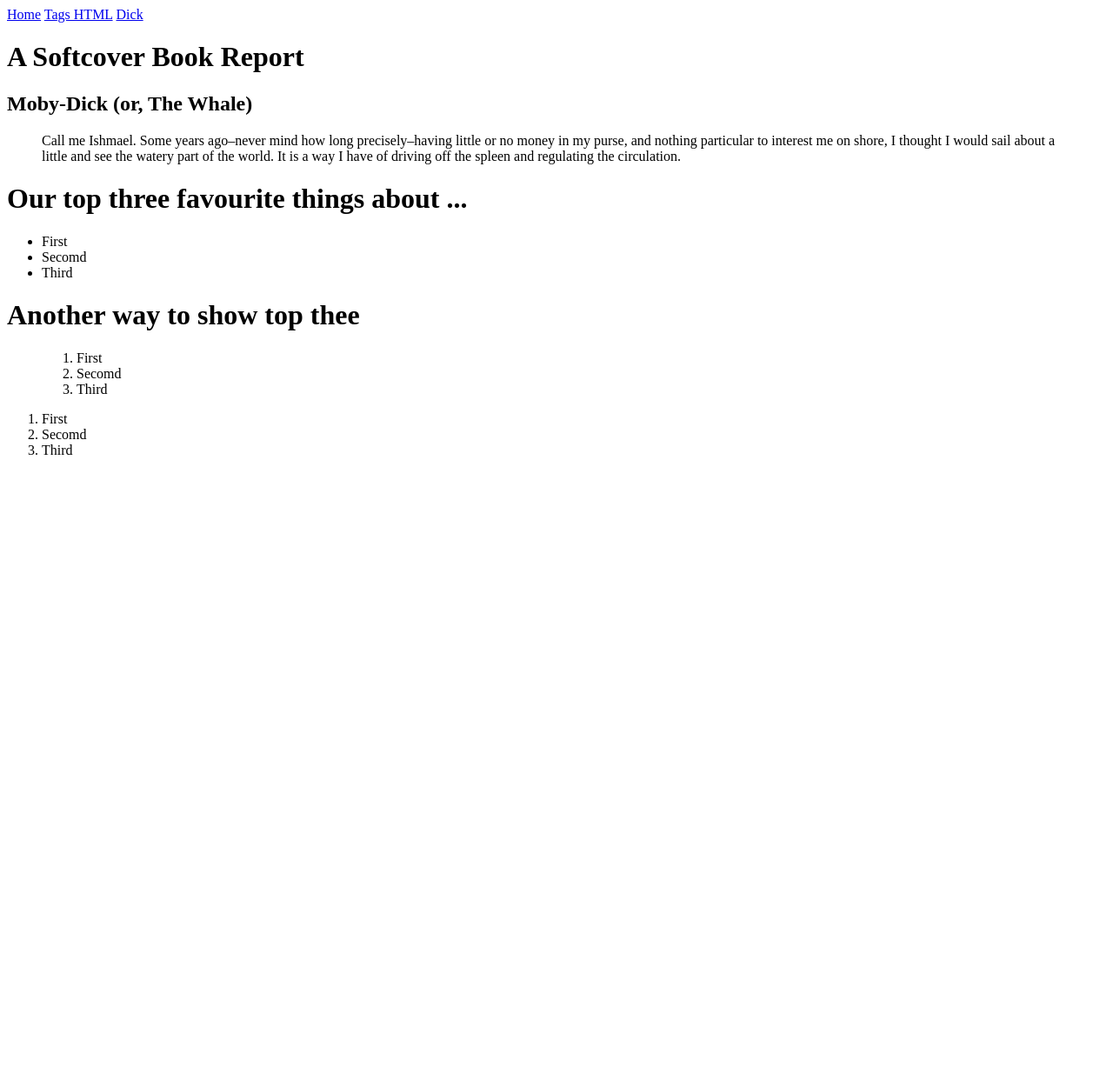
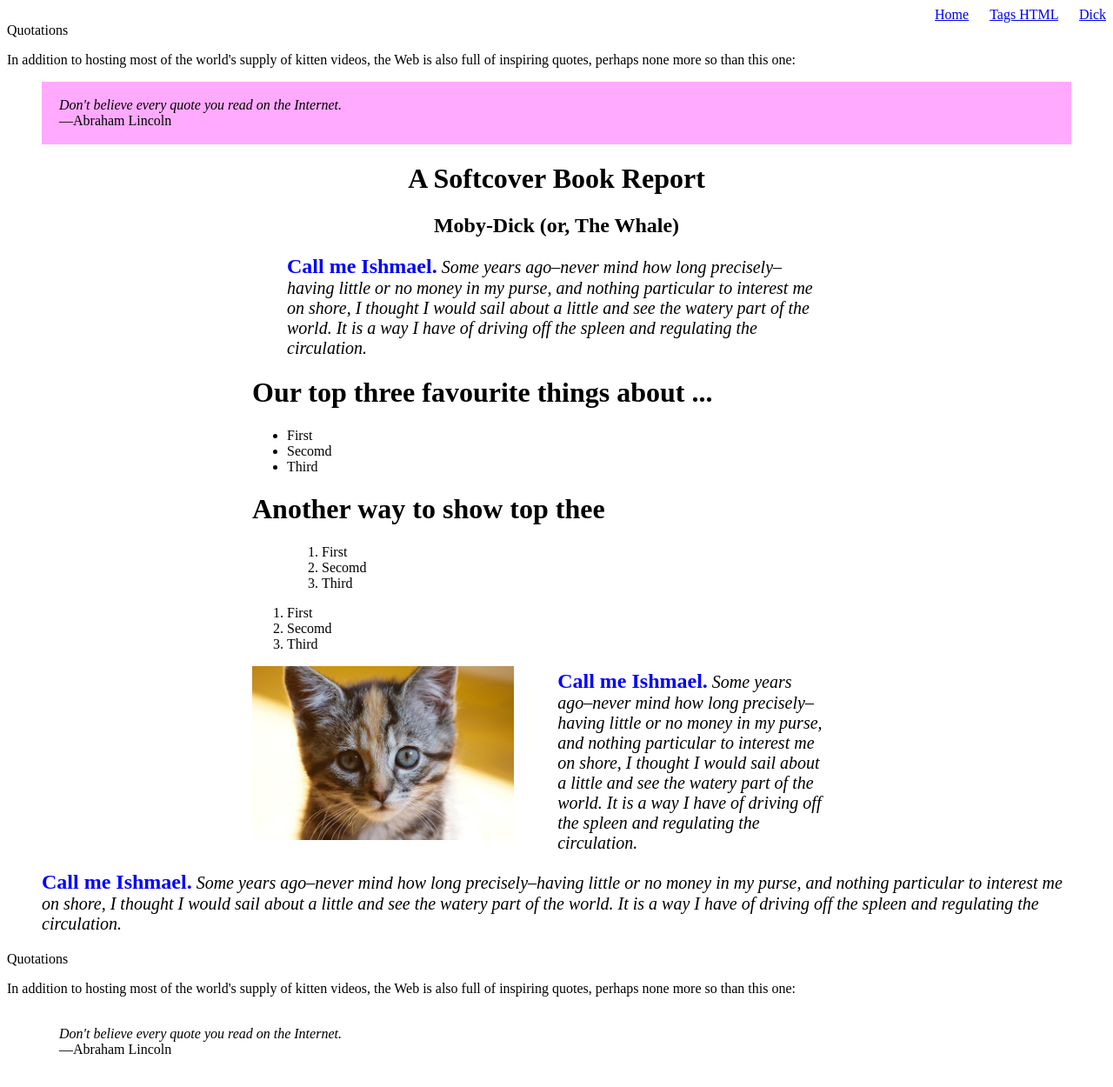
Before and after one commit to Sancko/website_html, a plain HTML site: page dick.html in a window 1280 px wide. Shown: the whole page at 87% size. Before the commit the page ends 800 px from the top, so only its background shows below. Drawn offline with Linux system fonts and the light colour scheme.

Commit message:
Finish the website_html

```diff
--- a/dick.html
+++ b/dick.html
@@ -6,22 +6,40 @@
   </head>
   <body>
 
-    <div>
-      <a href="index.html">Home</a>
-      <a href="tags.html">Tags HTML</a>
-      <a href="dick.html">Dick</a>
+    <div style="text-align: right;">
+      <a href="index.html" style="margin-left: 20px">Home</a>
+      <a href="tags.html" style="margin-left: 20px">Tags HTML</a>
+      <a href="dick.html" style="margin-left: 20px">Dick</a>
     </div>
 
+        <TAG>Quotations</TAG>
+
+    <p>
+      In addition to hosting most of the world's supply of kitten videos, the
+      Web is also full of inspiring quotes, perhaps none more so than this one:
+    </p>
+
+    <blockquote style="padding: 2px 20px; background: #ffaaff">
+      <p>
+        <em>Don't believe every quote you read on the Internet.</em>
+        <br>
+        —Abraham Lincoln
+      </p>
+    </blockquote>
+
+    <div style="width: 700px; margin: 20px auto; padding 30px; background color: #fafafa">
           <!-- much here to be styled, will do so in last section -->
     <header>
-      <h1>A Softcover Book Report</h1>
-      <h2>Moby-Dick (or, The Whale)</h2>
+      <h1 style="text-align: center;">A Softcover Book Report</h1>
+      <h2 style="text-align: center;">Moby-Dick (or, The Whale)</h2>
     </header>
 
 
-      <blockquote>
+      <blockquote style="font-style: italic; font-size: 20px;">
         <p>
-          <span>Call me Ishmael.</span> Some years ago–never mind how long
+          <span style="font-style: normal; font-size: 24px; font-weight: bold; color: blue">
+            Call me Ishmael.</span>
+          Some years ago–never mind how long
           precisely–having little or no money in my purse, and nothing
           particular to interest me on shore, I thought I would sail about a
           little and see the watery part of the world. It is a way I have of
@@ -53,5 +71,51 @@
         <li>Third</li>
       </ol>
 
+       <img src="images/kitten.jpg" alt "an adorable kitten" height="200px" style="float: left; margin-right: 50px;">
+     <blockquote style="font-style: italic; font-size: 20px;">
+        <p>
+          <span style="font-style: normal; font-size: 24px; font-weight: bold; color: blue">
+            Call me Ishmael.</span>
+          Some years ago–never mind how long
+          precisely–having little or no money in my purse, and nothing
+          particular to interest me on shore, I thought I would sail about a
+          little and see the watery part of the world. It is a way I have of
+          driving off the spleen and regulating the circulation.
+        </p>
+      </blockquote>
+
+
+    </div>
+
+      <div>
+      <blockquote style="font-style: italic; font-size: 20px;">
+        <p>
+          <span style="font-style: normal; font-size: 24px; font-weight: bold; color: blue">
+            Call me Ishmael.</span>
+          Some years ago–never mind how long
+          precisely–having little or no money in my purse, and nothing
+          particular to interest me on shore, I thought I would sail about a
+          little and see the watery part of the world. It is a way I have of
+          driving off the spleen and regulating the circulation.
+        </p>
+      </blockquote>
+    </div>
+
+    <TAG>Quotations</TAG>
+
+    <p>
+      In addition to hosting most of the world's supply of kitten videos, the
+      Web is also full of inspiring quotes, perhaps none more so than this one:
+    </p>
+
+    <blockquote style="padding: 2px 20px; background: #FILL_IN;">
+      <p>
+        <em>Don't believe every quote you read on the Internet.</em>
+        <br>
+        —Abraham Lincoln
+      </p>
+    </blockquote>
+
+
   </body>
 </html>
```
Also changed, not shown: index.html (+16 -5 lines), tags.html (+4 -4 lines).
